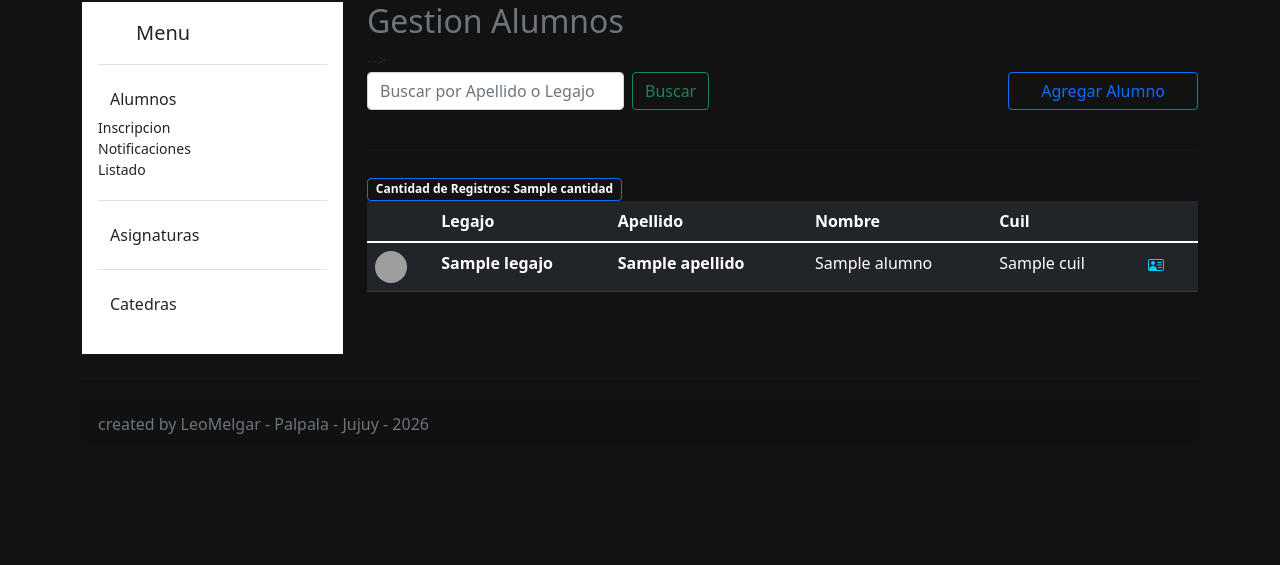
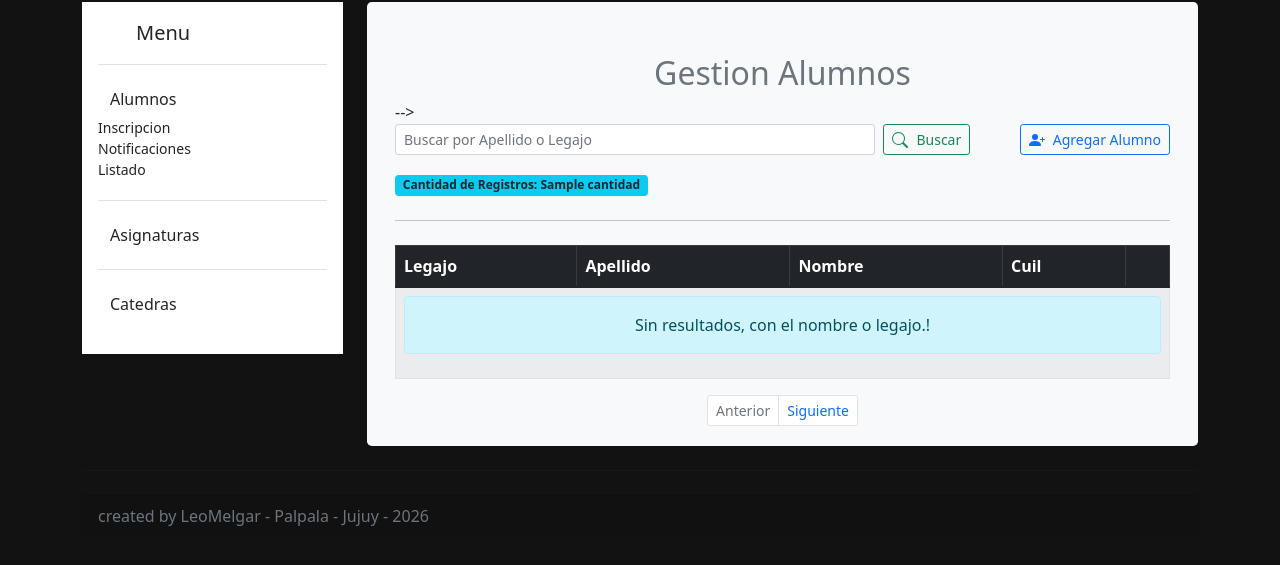
Before and after one commit to leomelgar/siac, a Flask app: template templates/alumnos/home.html in a window 1280 px wide. Shown: the part 94-659 px from the top of the page. Run offline with Flask 2, Linux system fonts and the light colour scheme; the template is opened without the code that fills it: most values are stand-ins (such as "Sample title", 1, 10 or a date in 2020); grey boxes are pictures that could not be loaded.

Commit message:
se agrego paginacion y busqueda por apellido y legajo

```diff
--- a/templates/alumnos/home.html
+++ b/templates/alumnos/home.html
@@ -14,25 +14,43 @@
   <div class="col-md-9">
        <!-- MESSAGE -->
        {% include 'partials/_message.html' %}
-    <h2 class="text-secondary">Gestion Alumnos</h2>
+    <div class="container bg-light p-1 rounded-3">
+    <div class="container mt-5">
+    <h2 class="text-secondary text-center">Gestion Alumnos</h2>
     <!-- {% include 'partials/_searchTutor.html' %} -->
-    <div class="row">
-      <div class="d-flex justify-content-between align-items-center mb-3 col-md-9 btn-group">
-        <form action="/alumnos/home" method="POST" class="d-flex" role="search">
-          <input class="form-control me-2" type="search" name="tag" placeholder="Buscar por Apellido o Legajo" aria-label="Search">
-          <button class="btn btn-outline-success" type="submit">Buscar</button>
+    <div class="row align-items-center mb-3">
+      <!-- Buscador (Ocupa 9 columnas en desktop) -->
+      <div class="col-md-9 mb-3 mb-md-0">
+        <form action="{{ url_for('alumnos.home') }}" method="GET" class="d-flex w-100" role="search">
+          <!-- Se agregó form-control-sm para achicar el input -->
+          <input class="form-control form-control-sm me-2" type="search" name="tag" placeholder="Buscar por Apellido o Legajo" aria-label="Search">
+          <!-- Se agregó btn-sm, d-flex, align-items-center y gap-2 -->
+          <button class="btn btn-outline-success btn-sm d-flex align-items-center gap-2" type="submit">
+            <svg xmlns="http://www.w3.org/2000/svg" width="16" height="16" fill="currentColor" class="bi bi-search" viewBox="0 0 16 16">
+              <path d="M11.742 10.344a6.5 6.5 0 1 0-1.397 1.398h-.001q.044.06.098.115l3.85 3.85a1 1 0 0 0 1.415-1.414l-3.85-3.85a1 1 0 0 0-.115-.1zM12 6.5a5.5 5.5 0 1 1-11 0 5.5 5.5 0 0 1 11 0"/>
+            </svg>
+            Buscar
+          </button>
         </form>
       </div>
-      <div class="d-flex justify-content-between align-items-center mb-3 col-md-3 btn-group">
-          <a class="btn btn-outline-primary" data-bs-toggle="modal" href="{{ url_for('alumnos.inscripcion') }}">Agregar Alumno</a>
+      <!-- Botón Agregar (Ocupa 3 columnas en desktop, alineado a la derecha) -->
+      <div class="col-md-3 d-flex justify-content-md-end">
+        <!-- Se agregó btn-sm, d-flex, align-items-center y gap-2 -->
+        <a class="btn btn-outline-primary btn-sm d-flex align-items-center gap-2" href="{{ url_for('alumnos.inscripcion') }}">
+          <svg xmlns="http://www.w3.org/2000/svg" width="16" height="16" fill="currentColor" class="bi bi-person-plus-fill" viewBox="0 0 16 16">
+            <path d="M1 14s-1 0-1-1 1-4 6-4 6 3 6 4-1 1-1 1zm5-6a3 3 0 1 0 0-6 3 3 0 0 0 0 6"/>
+            <path fill-rule="evenodd" d="M13.5 5a.5.5 0 0 1 .5.5V7h1.5a.5.5 0 0 1 0 1H14v1.5a.5.5 0 0 1-1 0V8h-1.5a.5.5 0 0 1 0-1H13V5.5a.5.5 0 0 1 .5-.5"/>
+          </svg>
+          Agregar Alumno
+        </a>
       </div>
     </div>
+    <span class="badge bg-info text-dark">Cantidad de Registros: {{ cantidad }}</span>
     <hr class="my-4">
-    <span class="badge border border-primary">Cantidad de Registros: {{ cantidad }}</span>
-    <table class="table table-dark table-hover">
-      <thead>
+    <div class="table-responsive">
+      <table class="table table-striped table-hover table-bordered">
+        <thead class="table-dark">
           <tr>
-          <th></th>
             <th scope="col">Legajo</th>
             <th scope="col">Apellido</th>
             <th scope="col">Nombre</th>
@@ -40,26 +58,125 @@
             <th scope="col"></th>
           </tr>
         </thead>
-      <tbody>
-        {% for alumno in alumnos %}
+        <tbody id="table-body">
+        <!-- Aqui se renderiza las filas de la tabla -->
+        </tbody>
+      </table>
+    </div>
+       <!-- Controles de Paginación -->
+    <nav aria-label="Navegación de páginas">
+      <ul class="pagination pagination-sm justify-content-center" id="pagination-wrapper">
+      <!-- Los botones de paginación se insertarán aquí dinámicamente -->
+      </ul>
+    </nav>
+      </div>
+    </div>
+  </div>
+</div>
+<script src="https://cdn.jsdelivr.net/npm/bootstrap@5.3.0/dist/js/bootstrap.bundle.min.js"></script>
+<script>
+    // Jinja2 inserta los datos de Python directamente como JSON en JavaScript
+    let alumnos = {{ alumnos | tojson | safe }};
+    // 2. Configuración de la paginación
+    const rowsPerPage = 5;
+    let currentPage = 1;
+    // 3. Función para renderizar la tabla según la página actual
+    function displayTable(data, wrapper, rowsPerPage, page) {
+        wrapper.innerHTML = ""; // Limpiamos la tabla
+        if (data.length === 0) {
+        wrapper.innerHTML = `<tr><td colspan="5" class="text-center text-muted">
+                            <div class="alert alert-info" role="alert">
+                            Sin resultados, con el nombre o legajo.!</div>
+                            </td></tr>`;
+        return;
+    }
+        page--; // Restamos 1 porque los arrays empiezan en índice 0
+
+        let start = rowsPerPage * page;
+        let end = start + rowsPerPage;
+        let paginatedItems = data.slice(start, end);
+
+       // Acumulamos el HTML en una variable para no saturar el DOM en cada iteración
+        let rowsHTML = "";
+
+        paginatedItems.forEach(item => {
+            rowsHTML += `
                 <tr>
-          <td><a href="{{url_for('alumnos.view', id=alumno.id)}}" class="">
-        <img src="https://github.com/mdo.png" alt="" width="32" height="32" class="rounded-circle"></a></td>
-
-          <td><strong>{{alumno.legajo}}</strong></td>
-          <td><strong>{{alumno.apellido}}</strong></td>
-          <td>{{alumno.nombre}}</td>
-          <td>{{alumno.cuil}}</td>
-          <td><div>
-            <a href="{{url_for('alumnos.view', id=alumno.id)}}" class="btn-outline-info btn-sm rounded-0"><svg xmlns="http://www.w3.org/2000/svg" width="16" height="16" fill="currentColor" class="bi bi-person-vcard" viewBox="0 0 16 16">
+                    <td>${item.legajo}</td>
+                    <td>${item.apellido}</td>
+                    <td>${item.nombre}</td>
+                    <td>${item.cuil}</td>
+                    <td>
+                        <div>
+                            <!-- Construcción de URL en el cliente usando item.id -->
+                            <a href="/alumnos/view/${item.id}" class="btn btn-outline-primary btn-sm rounded-0">
+                             <svg xmlns="http://www.w3.org/2000/svg" width="16" height="16" fill="currentColor" class="bi bi-person-vcard" viewBox="0 0 16 16">
                               <path d="M5 8a2 2 0 1 0 0-4 2 2 0 0 0 0 4m4-2.5a.5.5 0 0 1 .5-.5h4a.5.5 0 0 1 0 1h-4a.5.5 0 0 1-.5-.5M9 8a.5.5 0 0 1 .5-.5h4a.5.5 0 0 1 0 1h-4A.5.5 0 0 1 9 8m1 2.5a.5.5 0 0 1 .5-.5h3a.5.5 0 0 1 0 1h-3a.5.5 0 0 1-.5-.5"/>
                               <path d="M2 2a2 2 0 0 0-2 2v8a2 2 0 0 0 2 2h12a2 2 0 0 0 2-2V4a2 2 0 0 0-2-2zM1 4a1 1 0 0 1 1-1h12a1 1 0 0 1 1 1v8a1 1 0 0 1-1 1H8.96q.04-.245.04-.5C9 10.567 7.21 9 5 9c-2.086 0-3.8 1.398-3.984 3.181A1 1 0 0 1 1 12z"/>
                             </svg></a>
-          </div></td>
+                        </div>
+                    </td>
                 </tr>
-          {% endfor %}
-      </tbody>
-    </table>
-  </div>
-</div>
+            `;
+        });
+
+        wrapper.innerHTML = rowsHTML; // Una sola actualización al DOM
+    }
+
+   // 4. Función para crear los botones de paginación
+    function setupPagination(data, wrapper, rowsPerPage) {
+        let pageCount = Math.ceil(data.length / rowsPerPage);
+        let paginationHTML = ""; // Acumulador
+
+        // Botón "Anterior" (usamos javascript:void(0) para evitar que la página salte hacia arriba)
+        let prevDisabled = currentPage === 1 ? 'disabled' : '';
+        paginationHTML += `<li class="page-item ${prevDisabled}">
+            <a class="page-link" href="javascript:void(0)" onclick="changePage(${currentPage - 1})">Anterior</a>
+        </li>`;
+
+        // Botones numéricos de páginas
+        for (let i = 1; i <= pageCount; i++) {
+            let activeClass = currentPage === i ? 'active' : '';
+            paginationHTML += `<li class="page-item ${activeClass}">
+                <a class="page-link" href="javascript:void(0)" onclick="changePage(${i})">${i}</a>
+            </li>`;
+        }
+
+        // Botón "Siguiente"
+        let nextDisabled = currentPage === pageCount ? 'disabled' : '';
+        paginationHTML += `<li class="page-item ${nextDisabled}">
+            <a class="page-link" href="javascript:void(0)" onclick="changePage(${currentPage + 1})">Siguiente</a>
+        </li>`;
+
+        wrapper.innerHTML = paginationHTML; // Una sola actualización al DOM
+    }
+
+    // 5. Función para cambiar de página
+    function changePage(page) {
+        let pageCount = Math.ceil(alumnos.length / rowsPerPage);
+
+        // Evitar ir a páginas que no existen
+        if (page < 1 || page > pageCount) return;
+
+        currentPage = page;
+
+        const tableBody = document.getElementById('table-body');
+        const paginationWrapper = document.getElementById('pagination-wrapper');
+
+        displayTable(alumnos, tableBody, rowsPerPage, currentPage);
+        setupPagination(alumnos, paginationWrapper, rowsPerPage);
+    }
+
+    // 6. Inicialización única al cargar la página
+    document.addEventListener("DOMContentLoaded", () => {
+        const tableBody = document.getElementById('table-body');
+        const paginationWrapper = document.getElementById('pagination-wrapper');
+
+        // Solo inicializamos si los elementos existen para evitar errores en otras vistas
+        if (tableBody && paginationWrapper) {
+            displayTable(alumnos, tableBody, rowsPerPage, currentPage);
+            setupPagination(alumnos, paginationWrapper, rowsPerPage);
+        }
+    });
+</script>
 {% endblock %}
--- a/templates/alumnos/new.html
+++ b/templates/alumnos/new.html
@@ -20,4 +20,5 @@
         {% include 'partials/_formAlumno.html' %}
       </div>
 </div>
+<script src="https://cdn.jsdelivr.net/npm/bootstrap@5.3.0/dist/js/bootstrap.bundle.min.js"></script>
 {% endblock %}
```
Also changed, not shown: routes/alumnos.py (+37 -7 lines). Lines whose indentation alone changed are shown as unchanged.
